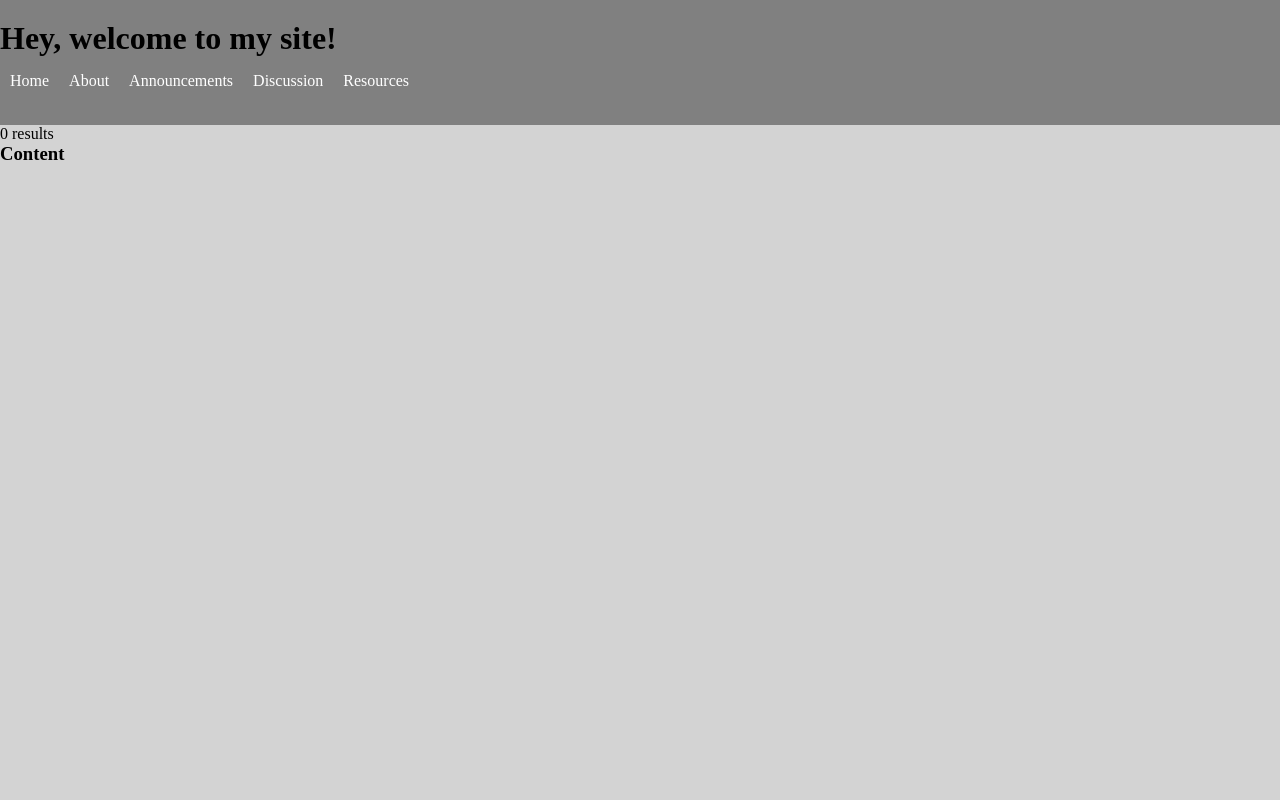
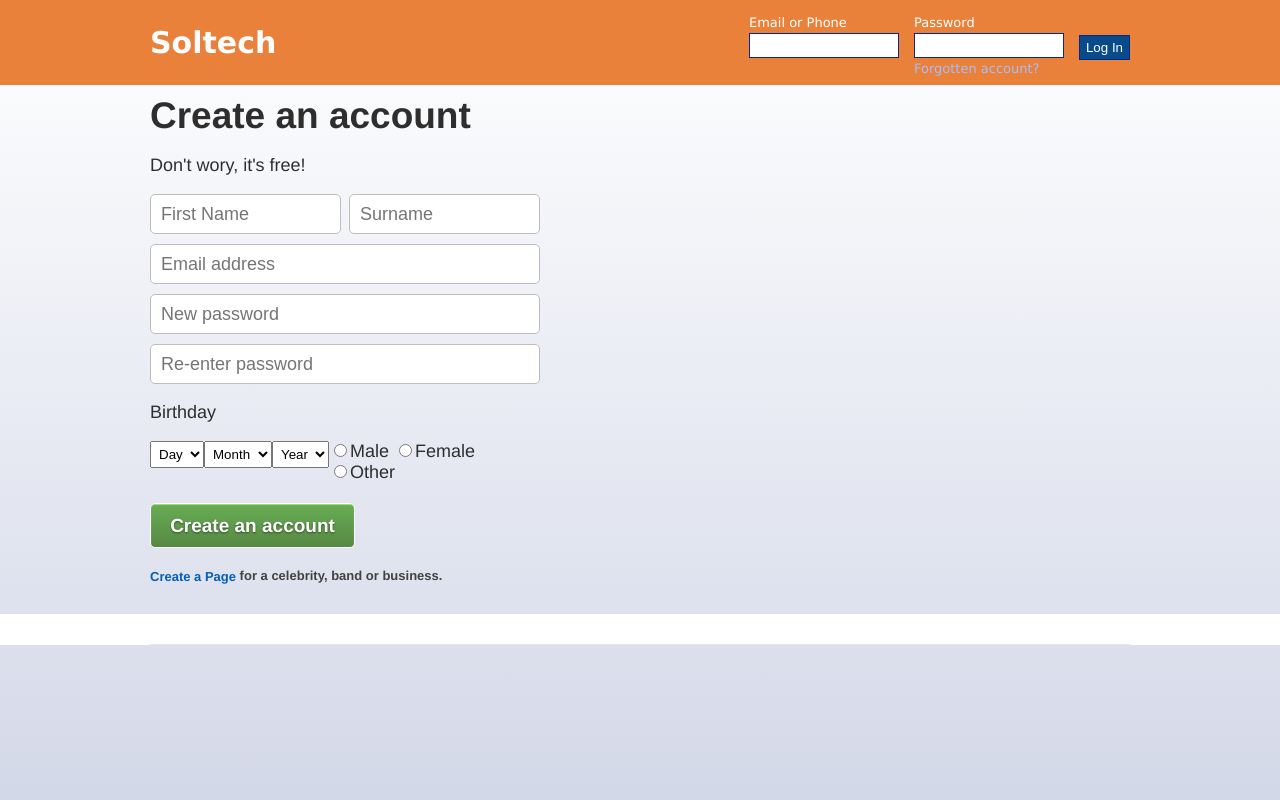
Before and after one commit to SamSchreiber96/ScienceNetwork, a PHP site: page / in a window 1280 px wide. Run offline with PHP 8.4, Linux system fonts and the light colour scheme; data that the repository does not hold is empty.

Commit message:
Added create account and login page

```diff
--- /dev/null
+++ b/business/database/ObjectLoader/UserLoader.php
@@ -0,0 +1,17 @@
+<?php
+
+error_reporting(E_ALL);
+ini_set('display_errors', 1); // For debugging
+
+
+class UserLoader {
+
+public static function fetchUser($user_id) {
+       $user = NULL;
+       // Implement this!
+       return $user;
+}
+
+
+}
+?>
--- /dev/null
+++ b/business/database/Query.php
@@ -0,0 +1,49 @@
+<?php
+
+error_reporting(E_ALL);
+ini_set('display_errors', 1); // For debugging
+include __DIR__ . '/../constants.php';
+/*** Purpose: Add layer of abstraction to querying database ***/
+class Query {
+
+public static function areValidCredentials($email, $password) {
+       return Query::execute_query("SELECT user_id FROM Users WHERE email='" . $email . "' AND
+       				    password='" . $password . "';");
+
+}
+
+public static function getUsers() {
+       return Query::execute_query("SELECT * FROM Users;");
+}
+
+/* Give a user id, fetch all users this user follows*/
+public static function getUserFollowers($uid) {
+       return Query::execute_query("SELECT * FROM Users,Followings WHERE
+       		            Users.user_id=Followings.user_id AND
+			    Users.user_id=" . $uid);
+}
+public static function execute_query($sql) {
+
+$servername = DBConstants::DATABASE_INTERNAL_IP;
+$username = DBConstants::DATABASE_ADMIN_USERNAME;
+$password = DBConstants::DATABASE_ADMIN_PASSWORD;
+$dbname = DBConstants::DATABASE_NAME;
+
+
+// Create connection
+
+$conn = new mysqli($servername, $username, $password, $dbname);
+
+// Check connection
+if ($conn->connect_error) {
+die("Connection failed: " . $conn->connect_error);
+}
+
+$result = $conn->query($sql);
+
+$conn->close();
+return $result;
+}
+
+}
+?>
--- /dev/null
+++ b/includes/homepage.php
@@ -0,0 +1,51 @@
+<html>
+<head>
+<link href="style/homepage_style.css" type="text/css" rel="stylesheet"/>
+</head>
+<body>
+
+<div id="header_wrapper">
+ <div id="header">
+ <li id="sitename"><a href="index.php">Soltech</a></li>
+ <form action="index.php">
+ <li>Email or Phone<br><input type="text" name="email"></li>
+ <li>Password<br><input type="password" name="password"><br><a href="">Forgotten account?</a></li>
+ <li><input type="submit" name="login" value="Log In"></li>
+ </form>
+ </div>
+</div>
+
+<div id="wrapper">
+
+<div id="div2">
+<h1>Create an account</h1>
+<p>Don't wory, it's free!</p>
+<li><input type="text" placeholder="First Name" id="firstname"><input type="text" placeholder="Surname" id="surname"></li>
+<li><input type="text" placeholder="Email address"></li>
+<li><input type="password" placeholder="New password"></li>
+<li><input type="password" placeholder="Re-enter password"></li>
+<p>Birthday</p>
+<li>
+<select><option>Day</option></select>
+<select><option>Month</option></select>
+<select><option>Year</option></select>
+</li>
+<li><input type="radio">Male <input type="radio">Female <br> <input type="radio">Other</li>
+<li><input type="submit" value="Create an account"></li>
+<li id="create_page"><a href="">Create a Page</a> for a celebrity, band or business.</li>
+</div>
+
+</div>
+
+<div id="footer_wrapper">
+
+<div id="footer1">
+
+</div>
+<div id="footer2">
+
+</div>
+
+</div>
+</body>
+</html>
--- a/index.php
+++ b/index.php
@@ -1,21 +1,25 @@
-<?php include 'includes/header.php'; ?>
-<?php include 'business/sql_query.php';
+<?php
+error_reporting(E_ALL);
+ini_set('display_errors', 1); // For debugging
 
-execute_query("SELECT * FROM Users;");
+$activeUser = NULL;
 
+include 'business/database/Query.php';
+include 'business/database/ObjectLoader/UserLoader.php';
+
+if(isset($_GET["login"])) {
+    // Try to login
+    // If cannot login, error msg
+    $result = Query::areValidCredentials($_GET["email"], $_GET["password"]);
+    if ($result->num_rows == 1){
+       $activeUser = UserLoader::fetchUser($result->fetch_assoc()['user_id']);
+}
+    else
+	echo 'Invalid login credentials';
+}
+
+if ($activeUser != NULL) {
+   echo 'Welcome, User!';
+}
+include 'includes/homepage.php';
 ?>
-
-<div id="content">
-    <h3>Content</h3>
-
-    <?php
-    if(isset($_GET['about'])){
-	include 'includes/about.php';
-    }
-    else if(isset($_GET['discussion'])){
-    	 include 'includes/discussion.php';
-    }
-    ?>
-</div>
-
-<?php include 'includes/footer.php'; ?>
--- /dev/null
+++ b/post.php
@@ -0,0 +1 @@
+<?php include 'includes/homepage.php'; ?>
--- a/style/core.css
+++ b/style/core.css
@@ -20,15 +20,3 @@ footer{
     padding: 20px 0 20px 0;
     background: lightgrey;
 }
-
-nav u1 li{
-    list-style: none;
-    float: left;
-}
-
-nav u1 li a {
-    text-decoration: none;
-    display: block;
-    padding: 15px 10px;
-    color: white;
-}
--- /dev/null
+++ b/style/homepage_style.css
@@ -0,0 +1,278 @@
+body
+{
+ text-align:center;
+ width:100%;
+ margin:0 auto;
+ padding:0px;
+ font-family:"lucida grande",tahoma,verdana,arial,sans-serif;
+ background: linear-gradient(white, #D3D8E8);
+}
+#header_wrapper
+{
+ width:100%;
+ min-width:980px;
+ background-color:#ea813b;
+}
+#header
+{
+ width:980px;
+ margin:0px auto;
+ padding:0px;
+ height:85px;
+}
+#header li
+{
+ list-style-type:none;
+ float:left;
+ text-align:left;
+ color:white;
+}
+#header #sitename
+{
+ margin-top:25px;
+}
+#header #sitename a
+{
+ color:white;
+ text-decoration:none;
+ font-size:30px;
+ font-weight:900;
+}
+#header form
+{
+ margin-top:15px;
+ float:right;
+}
+#header form li
+{
+ font-size:13px;
+ margin-left:15px;
+}
+#header form li a
+{
+ color:#A9BCF5;
+ text-decoration:none;
+}
+#header form input[type="text"]
+{
+ margin-top:3px;
+ margin-bottom:3px;
+ width:150px;
+ border:1px solid #08298A;
+ height:25px;
+ padding-left:3px;
+}
+#header form input[type="password"]
+{
+ margin-top:3px;
+ margin-bottom:3px;
+ width:150px;
+ border:1px solid #08298A;
+ height:25px;
+ padding-left:3px;
+}
+#header form input[type="submit"]
+{
+ height:25px;
+ margin-top:20px;
+ background-color:#084B8A;
+ color:white;
+ border:1px solid #08298A;
+}
+#wrapper
+{
+ margin:0 auto;
+ padding:0px;
+ text-align:center;
+ width:980px;
+}
+#wrapper div
+{
+ float:left;
+ font-family: helvetica, arial, sans-serif;
+}
+#wrapper #div1
+{
+ margin-top:30px;
+ width:590px;
+ text-align:left;
+}
+#wrapper #div1 p
+{
+ font-size:20px;
+ font-family:arial;
+ font-weight:bold;
+ margin:0px;
+ color:#0e385f;
+}
+#wrapper #div2
+{
+ margin-top:10px;
+ width:390px;
+ text-align:left;
+}
+#wrapper #div2 h1
+{
+ margin:0px;
+ font-size:37px;
+ color:#2E2E2E;
+}
+#wrapper #div2 p
+{
+ font-size:18px;
+ color:#2E2E2E;
+}
+#wrapper #div2 li
+{
+ list-style-type:none;
+ margin-top:10px;
+}
+#wrapper #div2 li #firstname
+{
+ width:49%;
+}
+#wrapper #div2 li #surname
+{
+ margin-left:2%;
+ width:49%;
+}
+#wrapper #div2 li input[type="text"]
+{
+ width:100%;
+ height:40px;
+ border-radius:5px;
+ padding-left:10px;
+ font-size:18px;
+ border:1px solid #BDBDBD;
+}
+#wrapper #div2 li input[type="password"]
+{
+ width:100%;
+ height:40px;
+ border-radius:5px;
+ padding-left:10px;
+ font-size:18px;
+ border:1px solid #BDBDBD;
+}
+#wrapper #div2 li select
+{
+ padding:4px;
+ float:left;
+}
+#wrapper #div2 li a
+{
+ margin-left:10px;
+ width:150px;
+ color:#045FB4;
+ text-decoration:none;
+ font-size:11px;
+ display: inline-block;
+ vertical-align: middle;
+ line-height:15px;
+}
+#wrapper #div2 li a:hover
+{
+ text-decoration:underline;
+}
+#wrapper #div2 li
+{
+ color:#2E2E2E;
+ font-size:18px;
+}
+#wrapper #div2 #terms
+{
+ color:#424242;
+ font-size:11px;
+}
+#wrapper #div2 #terms a
+{
+ display:inline;
+ margin:0px;
+}
+#wrapper #div2 li input[type="submit"]
+{
+ width:205px;
+ height:45px;
+ text-align:center;
+ font-size:19px;
+ margin-top: 10px;
+ margin-bottom: 10px;
+ font-family: 'Freight Sans Bold', helvetica, arial, sans-serif !important;
+ font-weight: bold !important;
+ background: linear-gradient(#67ae55, #578843);
+ background-color: #69a74e;
+ box-shadow: inset 0 1px 1px #a4e388;
+ border-color: #3b6e22 #3b6e22 #2c5115;
+ border: 1px solid;
+ border-radius: 5px;
+ color: #fff;
+ cursor: pointer;
+ display: inline-block;
+ position: relative;
+ text-shadow: 0 1px 2px rgba(0,0,0,.5);
+}
+#wrapper #div2 #create_page
+{
+ color:#424242;
+ font-size:13px;
+ font-weight:bold;
+}
+#wrapper #div2 #create_page a
+{
+ display:inline;
+ margin:0px;
+ font-size:13px;
+}
+#footer_wrapper
+{
+ width:100%;
+ clear:both;
+ float:left;
+ margin-top:30px;
+ min-width:995px;
+ background-color:white;
+ text-align:left;
+}
+#footer1
+{
+ width:980px;
+ margin:0px auto;
+ padding:0px;
+ border-bottom:1px solid #E6E6E6;
+ height:30px;
+ line-height:30px;
+ font-size:12px;
+ color:#848484;
+}
+#footer1 a
+{
+ color:#365899;
+ display:inline;
+ margin-left:10px;
+ text-decoration:none;
+}
+#footer1 a:hover
+{
+ text-decoration:underline;
+}
+#footer2
+{
+ width:980px;
+ margin:0px auto;
+ padding:0px;
+ font-size:12px;
+ color:#848484;
+}
+#footer2 a
+{
+ color:#365899;
+ display:inline-block;
+ margin:5px;
+ margin-left:0px;
+ min-width:80px;
+ text-decoration:none;
+}
+#footer2 a:hover
+{
+ text-decoration:underline;
+}
```
Also changed, not shown: business/database/Objects/User.php (added, +17 -0 lines), 3 other files.
